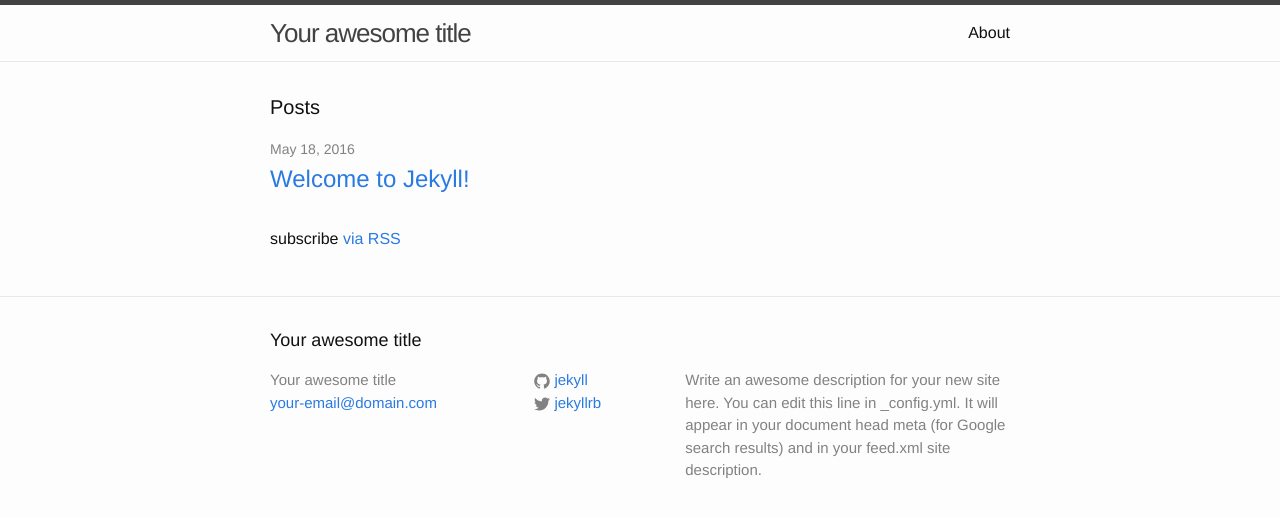
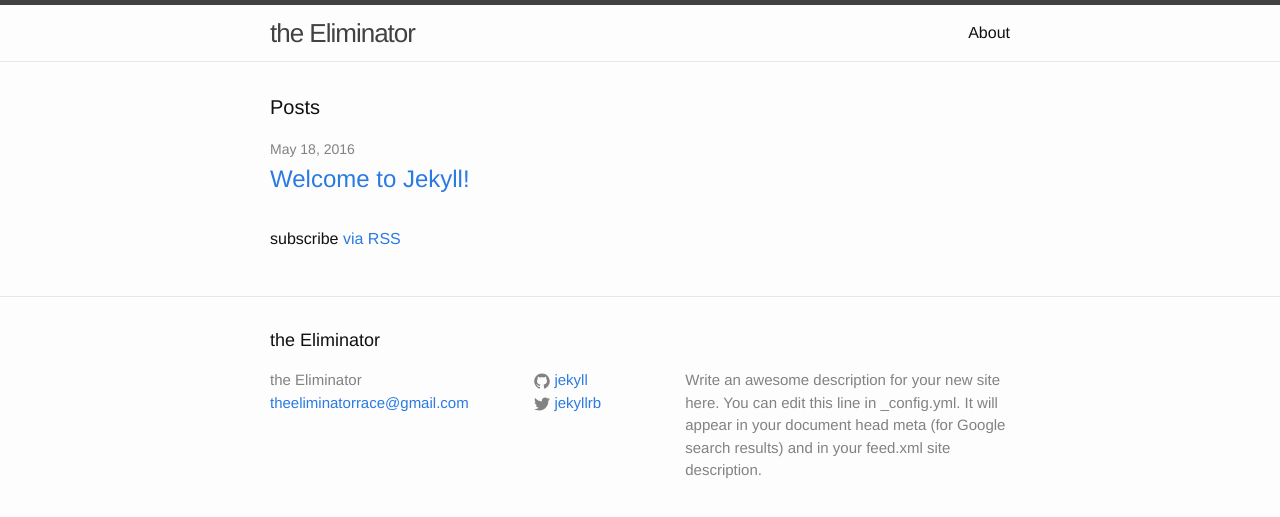
Before and after one commit to theeliminator/theeliminator.github.io, a Jekyll site: the page built from index.html, in a window 1280 px wide. Shown: the top 517 px of the page. Built offline with Jekyll 4.4.1, drawn with Linux system fonts in a browser that asks for light colours.

Commit message:
_config.yml title update

```diff
--- a/_config.yml
+++ b/_config.yml
@@ -6,8 +6,8 @@
 # 'jekyll serve'. If you change this file, please restart the server process.
 
 # Site settings
-title: Your awesome title
-email: your-email@domain.com
+title: the Eliminator
+email: theeliminatorrace@gmail.com
 description: > # this means to ignore newlines until "baseurl:"
   Write an awesome description for your new site here. You can edit this
   line in _config.yml. It will appear in your document head meta (for
```
